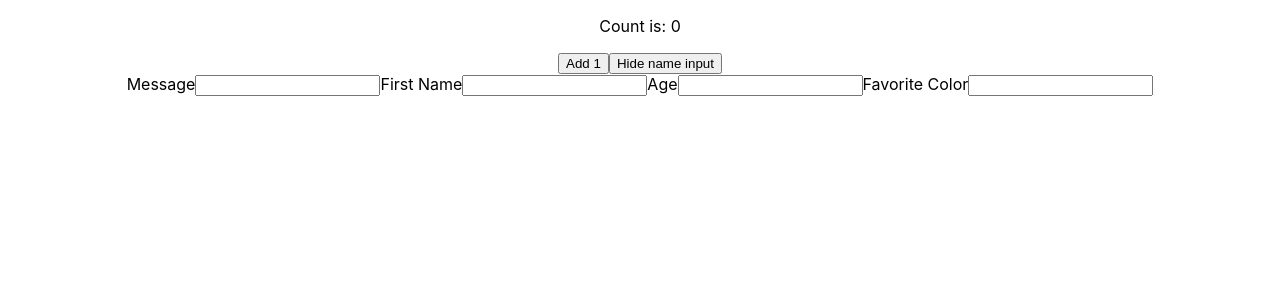
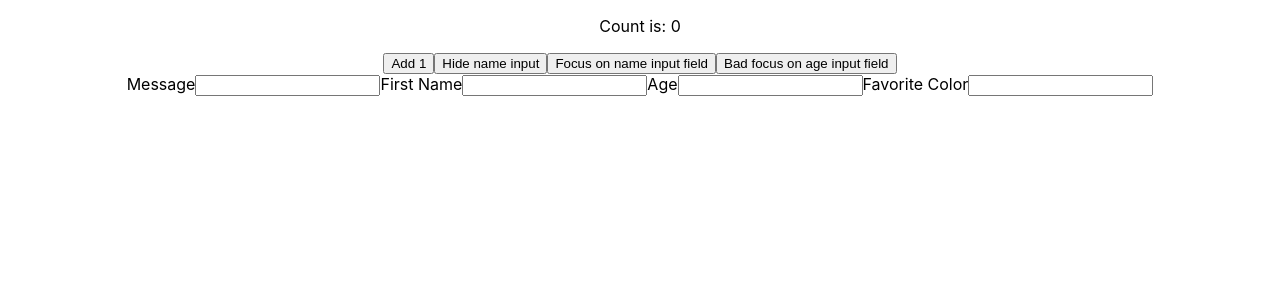
Before and after one commit to michael-griffin/refs-examples, a React (Create React App) app: page / in a window 1280 px wide. Shown: the top 300 px of the page. Built offline with nearby package versions, Linux system fonts and the light colour scheme.

Commit message:
Build focus functionality

```diff
--- a/src/UserForm.js
+++ b/src/UserForm.js
@@ -32,7 +32,8 @@ function UserForm() {
 
   useEffect(() => {
     console.log('with createRef, nameRef current is: ', nameRef.current);
-    console.log('with useRef, nameRef current is: ', ageRef.current);
+    console.log('with useRef, ageRef current is: ', ageRef.current);
+    console.log('color input with no forwardref is:', colorRef.current)
   }, [hidden]);
 
   function addToCount() {
@@ -56,11 +57,22 @@ function UserForm() {
     }
   }
 
+  function targetName() {
+    nameRef.current?.focus();
+  }
+
+  // Breaks when current is null
+  function badTargetAge() {
+    ageRef.current.focus();
+  }
+
   return (
     <>
       <p>Count is: {count}</p>
       <button onClick={addToCount}>Add 1</button>
       <button onClick={toggleHidden}>Hide name input</button>
+      <button onClick={targetName}>Focus on name input field</button>
+      <button onClick={badTargetAge}>Bad focus on age input field</button>
 
       <form>
         <label htmlFor="Message">Message</label>
```
